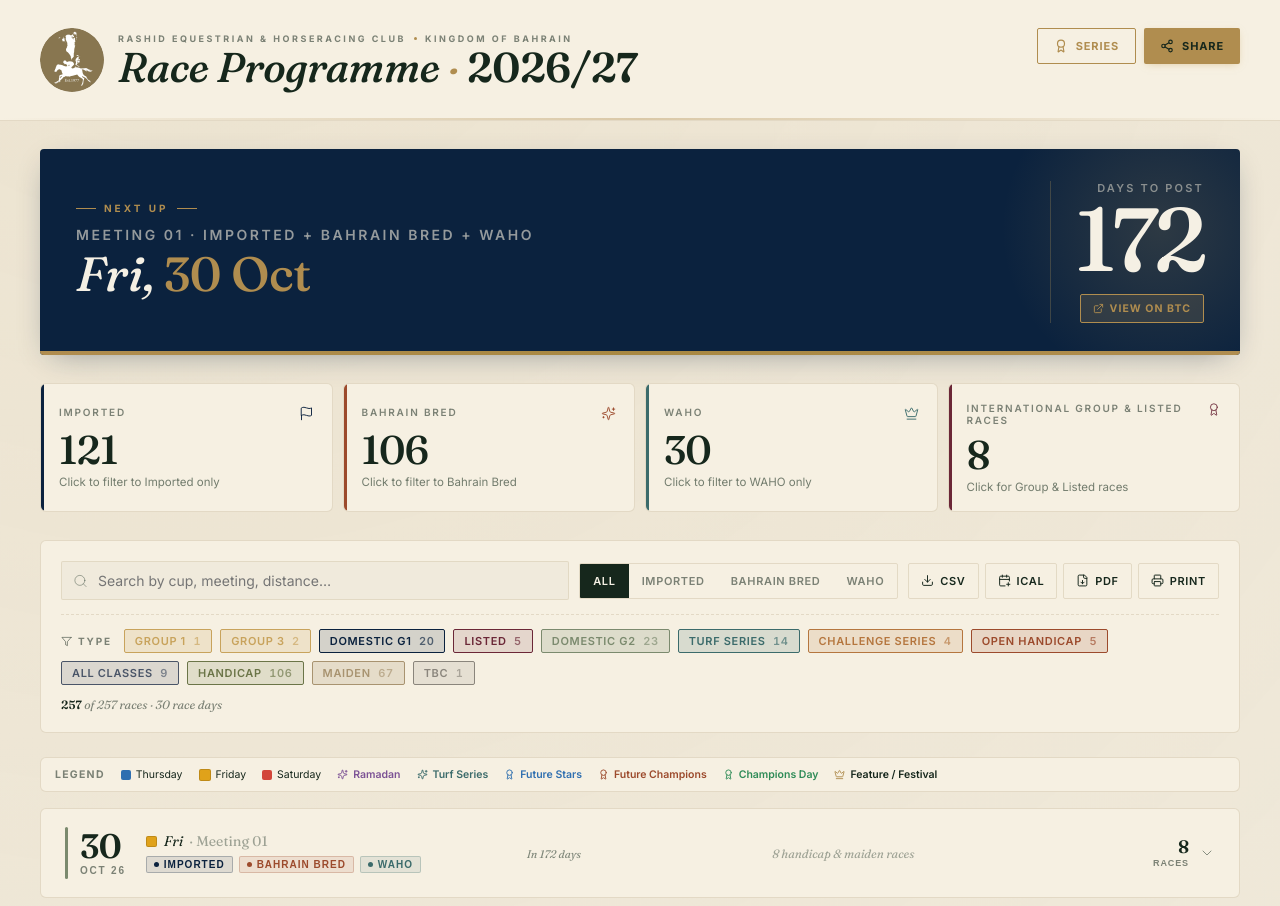
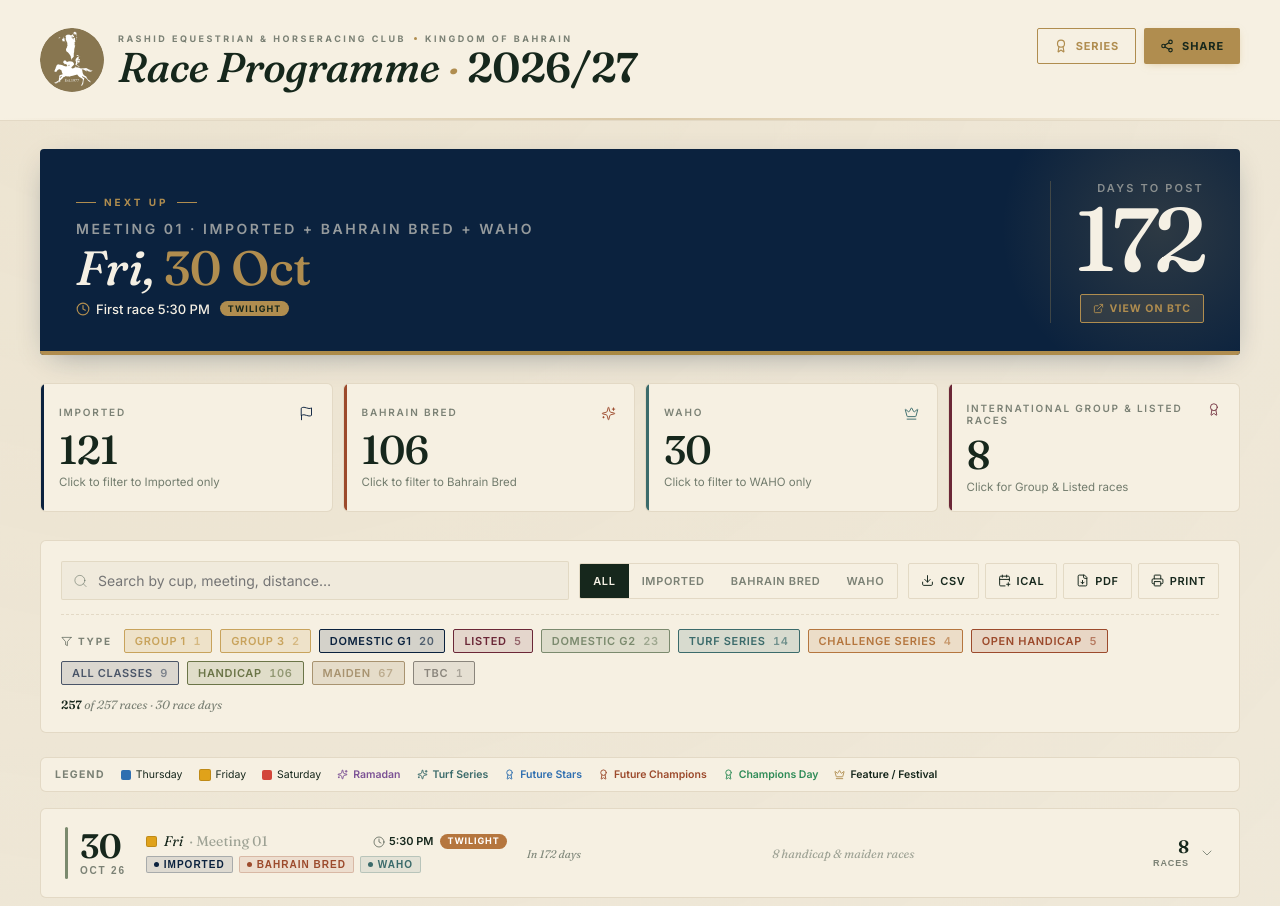
Before and after one commit to REHCBH/rehc-race-programme2026-27, a React (Vite) app: page / in a window 1280 px wide. Shown: the top 906 px of the page. Built offline with nearby package versions, Linux system fonts and the light colour scheme.

Commit message:
Add files via upload

```diff
--- a/src/App.jsx
+++ b/src/App.jsx
@@ -505,6 +505,27 @@ const FEATURE_DAYS = {
 // Within this block the Thursday fixtures are 19, 20, 21 & 22 (M23 is a Friday).
 const RAMADAN_MEETINGS = [19, 20, 21, 22, 23];
 const RAMADAN_THURSDAY_MEETINGS = [19, 20, 21, 22];
+
+// Meeting start times & fixture type (from the official race-day schedule).
+// Keyed by meeting number. First-race post time (24h) + fixture label.
+const MEETING_TIMES = { 1: { t: "17:30", f: "Twilight" }, 2: { t: "17:30", f: "Twilight" }, 3: { t: "16:45", f: "Afternoon" }, 4: { t: "16:00", f: "Afternoon" }, 5: { t: "17:30", f: "Twilight" }, 6: { t: "16:00", f: "Afternoon" }, 7: { t: "16:00", f: "Afternoon" }, 8: { t: "16:00", f: "Afternoon" }, 9: { t: "17:30", f: "Twilight" }, 10: { t: "16:00", f: "Afternoon" }, 11: { t: "17:30", f: "Twilight" }, 12: { t: "16:00", f: "Afternoon" }, 13: { t: "16:00", f: "Afternoon" }, 14: { t: "16:00", f: "Afternoon" }, 15: { t: "16:00", f: "Afternoon" }, 16: { t: "17:30", f: "Twilight" }, 17: { t: "16:00", f: "Afternoon" }, 18: { t: "16:00", f: "Afternoon" }, 19: { t: "20:15", f: "Night" }, 20: { t: "20:00", f: "Night" }, 21: { t: "20:00", f: "Night" }, 22: { t: "20:00", f: "Night" }, 23: { t: "20:00", f: "Night" }, 24: { t: "16:00", f: "Afternoon" }, 25: { t: "16:00", f: "Afternoon" }, 26: { t: "16:00", f: "Afternoon" }, 27: { t: "17:30", f: "Twilight" }, 28: { t: "17:30", f: "Twilight" }, 29: { t: "17:30", f: "Twilight" }, 30: { t: "17:30", f: "Twilight" } };
+// Format "17:30" -> "5:30 PM"
+function fmtTime(t) {
+  if (!t) return null;
+  const [h, m] = t.split(':').map(Number);
+  const ap = h >= 12 ? 'PM' : 'AM';
+  const h12 = h % 12 === 0 ? 12 : h % 12;
+  return h12 + ':' + String(m).padStart(2, '0') + ' ' + ap;
+}
+// Fixture colour for the tag.
+const FIXTURE_COLOR = { Twilight: '#B5763E', Afternoon: '#B08D4F', Night: '#3D5A80' };
+function meetingTimeInfo(meetingNumbers) {
+  if (!meetingNumbers) return null;
+  for (const n of meetingNumbers) {
+    if (MEETING_TIMES[n]) return MEETING_TIMES[n];
+  }
+  return null;
+}
 
 // Special series days from the Bahrain Bred programme legend.
 //   Champions Day (green) · Future Champions Day (brown) · Future Stars (blue)
@@ -661,8 +682,8 @@ function getRaceStatus(raceDateIso, todayIso) {
 // day's racecard listing (which shows all races on that date). The "view"
 // argument selects whether the user sees entries or results on landing.
 function btcUrlForRace(race, todayIso) {
-  // All "View on BTC" buttons link to the Bahrain Turf Club homepage.
-  return 'https://bahrainturfclub.com';
+  // All "View on BTC" buttons link to the Bahrain Turf Club racecards & results page.
+  return 'https://bahrainturfclub.com/racecards-results';
 }
 
 function btcUrlLabel(race, todayIso) {
@@ -1100,6 +1121,20 @@ function NextUpHero({ daysToNext, nextMeeting, isMobile, todayIso }) {
               {fmtShort(nextMeeting.date)}
             </span>
           </h2>
+          {meetingTimeInfo(nextMeeting.meetingNumbers) && (
+            <div style={{ display: 'flex', alignItems: 'center', gap: '10px', marginTop: '-4px' }}>
+              <span style={{ display: 'inline-flex', alignItems: 'center', gap: '6px', fontSize: '13px', color: C.ivory, fontWeight: 500 }}>
+                <Clock size={14} strokeWidth={2} style={{ color: C.gold }} />
+                First race {fmtTime(meetingTimeInfo(nextMeeting.meetingNumbers).t)}
+              </span>
+              <span style={{
+                fontSize: '9px', fontWeight: 700, letterSpacing: '0.12em', textTransform: 'uppercase',
+                color: C.forest, backgroundColor: C.gold, padding: '2px 8px', borderRadius: '20px'
+              }}>
+                {meetingTimeInfo(nextMeeting.meetingNumbers).f}
+              </span>
+            </div>
+          )}
         </div>
         <div style={{
           textAlign: isMobile ? 'left' : 'right',
@@ -1159,6 +1194,7 @@ function MeetingCard({ raceDay, isOpen, onToggle, onRaceClick, todayIso, isMobil
   const isRamadanThu = isRamadanThursday(raceDay.meetingNumbers);
   const turfSeriesDay = hasTurfSeries(raceDay.races);
   const series = seriesInfo(raceDay.meetingNumbers);
+  const timeInfo = meetingTimeInfo(raceDay.meetingNumbers);
   const dt = dayType(raceDay.date);
   const dtMeta = DAY_TYPE_META[dt];
 
@@ -1312,6 +1348,28 @@ function MeetingCard({ raceDay, isOpen, onToggle, onRaceClick, todayIso, isMobil
                   </span>
                 )}
               </span>
+              {timeInfo && (
+                <span style={{
+                  marginLeft: 'auto', display: 'inline-flex', alignItems: 'center', gap: '7px',
+                  flexShrink: 0, fontStyle: 'normal'
+                }}>
+                  <span style={{
+                    display: 'inline-flex', alignItems: 'center', gap: '4px',
+                    fontFamily: FONT_BODY, fontSize: '11px', fontWeight: 600, color: C.forest
+                  }}>
+                    <Clock size={12} strokeWidth={2} style={{ color: C.forestDim }} />
+                    {fmtTime(timeInfo.t)}
+                  </span>
+                  <span style={{
+                    fontFamily: FONT_BODY, fontSize: '9px', fontWeight: 700,
+                    letterSpacing: '0.1em', textTransform: 'uppercase',
+                    color: '#fff', backgroundColor: FIXTURE_COLOR[timeInfo.f] || C.forestDim,
+                    padding: '2px 7px', borderRadius: '20px'
+                  }}>
+                    {timeInfo.f}
+                  </span>
+                </span>
+              )}
             </div>
             <div style={{ display: 'flex', alignItems: 'center', gap: '6px', flexWrap: 'wrap' }}>
               {raceDay.programmes.map(p => {
```
